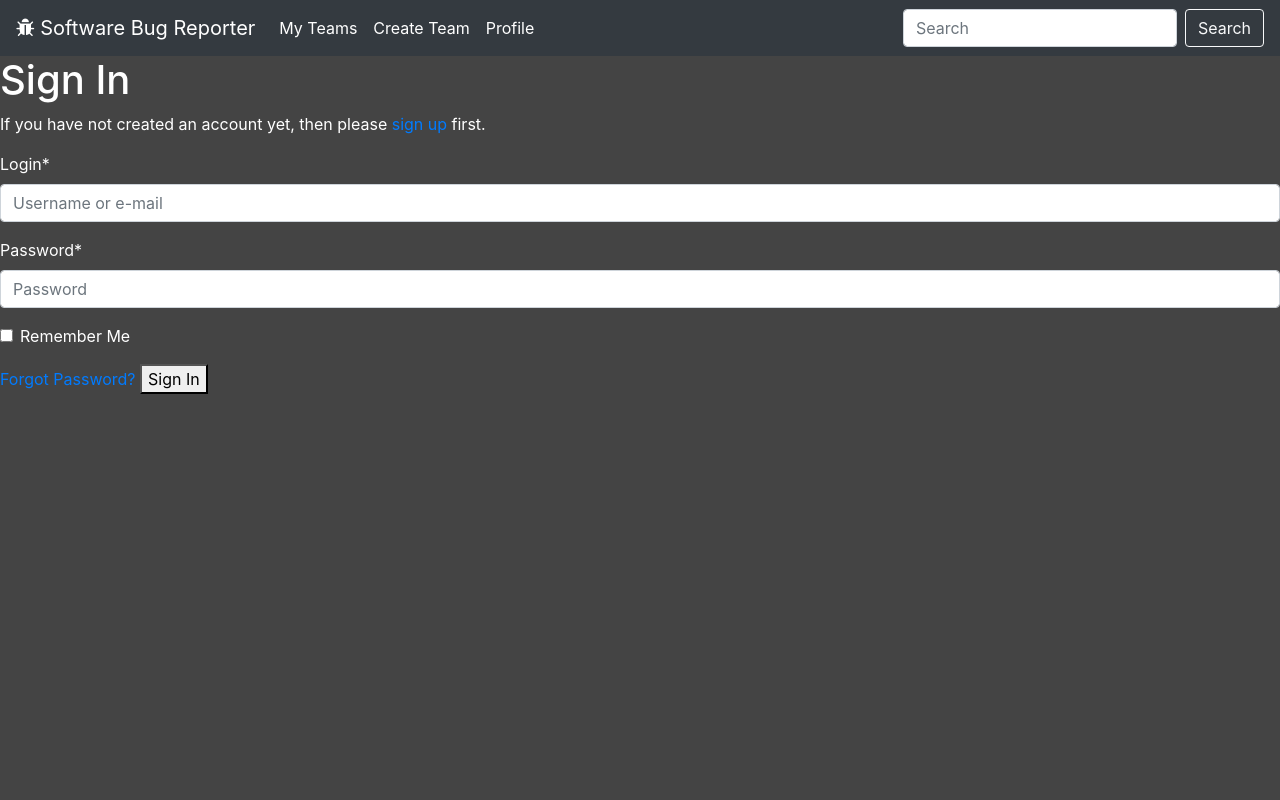
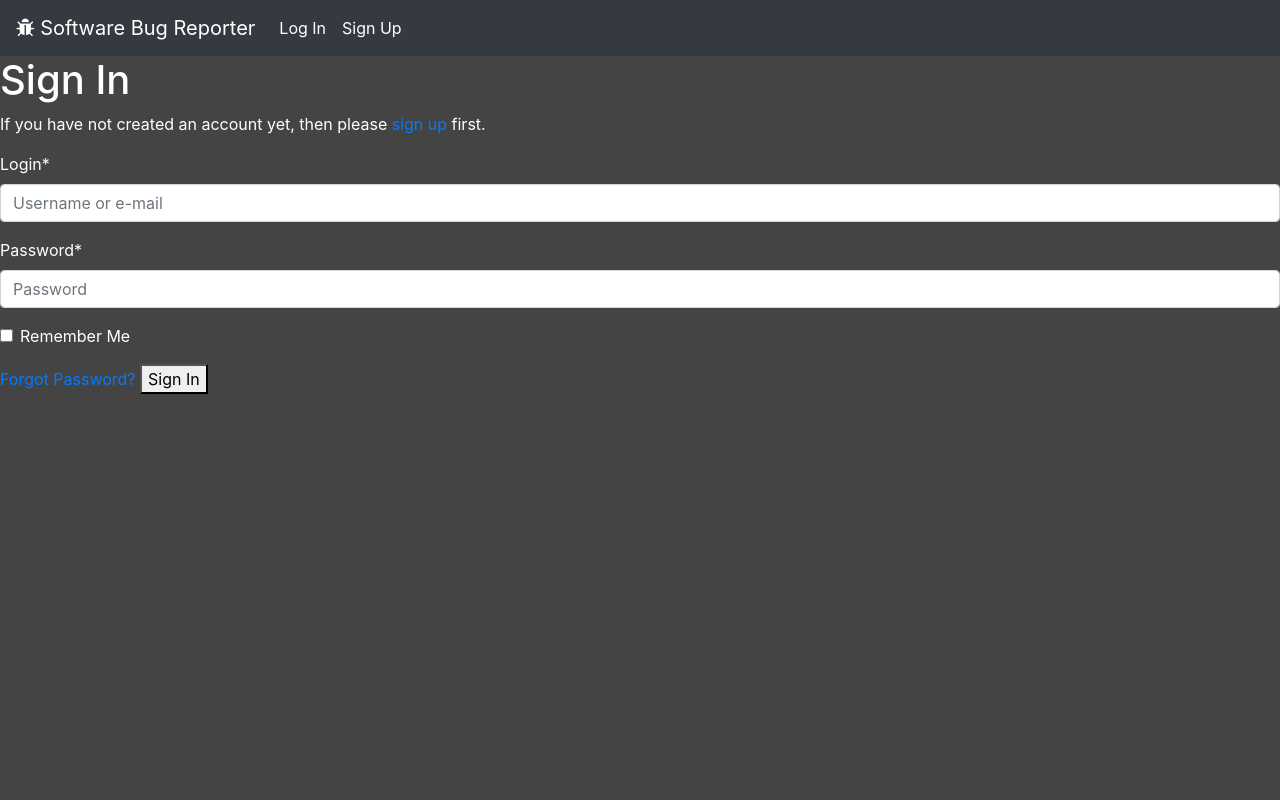
Before and after one commit to Code-Institute-Submissions/tgc07-project04, a Django app: a page that uses templates/base-template.html in a window 1280 px wide. Run offline with Django 3.2, Linux system fonts and the light colour scheme; some libraries are stand-ins or nearby versions.

Commit message:
Change navbar links depending on whether user is logged in

```diff
--- a/templates/base-template.html
+++ b/templates/base-template.html
@@ -19,28 +19,36 @@
     <div id="main">
 
         <!-- Navbar -->
-        <nav class="navbar navbar-expand-lg navbar-dark bg-dark">
-            <a class="navbar-brand" href="#"><i class="fa fa-bug" aria-hidden="true"></i> Software Bug Reporter</a>
+        <nav class="navbar navbar-expand-md navbar-dark bg-dark">
+            <a class="navbar-brand" href="{% url 'home_route' %}"><i class="fa fa-bug" aria-hidden="true"></i> Software Bug Reporter</a>
             <button class="navbar-toggler" type="button" data-toggle="collapse" data-target="#navbarTogglerDemo02" aria-controls="navbarTogglerDemo02" aria-expanded="false" aria-label="Toggle navigation">
                 <span class="navbar-toggler-icon"></span>
             </button>
 
             <div class="collapse navbar-collapse" id="navbarTogglerDemo02">
                 <ul class="navbar-nav mr-auto mt-2 mt-lg-0">
+                    {% if request.user.is_authenticated %}
+                        <li class="nav-item active">
+                            <a class="nav-link" href="{% url 'create_team_route' %}">Create Team</a>
+                        </li>
                         <li class="nav-item active">
                             <a class="nav-link" href="{% url 'user_memberships_route' %}">My Teams</a>
                         </li>
                         <li class="nav-item active">
-                        <a class="nav-link" href="{% url 'create_team_route' %}">Create Team</a>
+                            <a class="nav-link" href="{% url 'account_email' %}">Profile</a>
+                        </li>
+                        <li class="nav-item">
+                            <a class="nav-link" href="{% url 'account_logout' %}">Sign Out</a>
+                        </li>
+                    {% else %}
+                        <li class="nav-item active">
+                            <a class="nav-link" href="{% url 'account_login' %}">Log In</a>
                         </li>
                         <li class="nav-item active">
-                        <a class="nav-link" href="{% url 'account_email' %}">Profile</a>
+                            <a class="nav-link" href="{% url 'account_signup' %}">Sign Up</a>
                         </li>
+                    {% endif %}
                 </ul>
-                <form class="form-inline my-2 my-lg-0">
-                    <input class="form-control mr-sm-2" type="search" placeholder="Search">
-                    <button class="btn btn-outline-light my-2 my-sm-0" type="submit">Search</button>
-                </form>
             </div>
         </nav>
 
```
Lines whose indentation alone changed are shown as unchanged.
